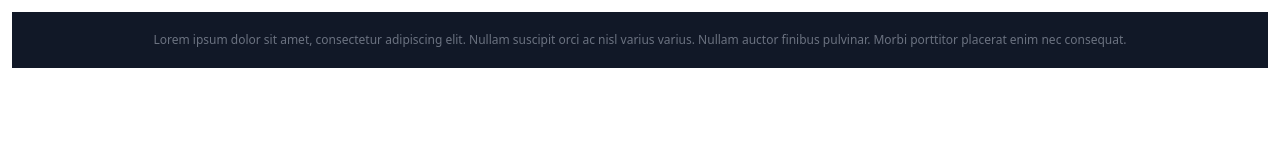
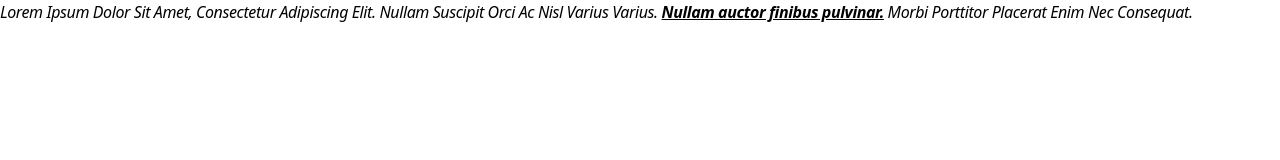
Before and after one commit to dev-arpita/learn-tailwind-css, a plain HTML site: page index.html in a window 1280 px wide. Drawn offline with nearby package versions, Linux system fonts and the light colour scheme.

Commit message:
Styling Text Part 2

```diff
--- a/index.html
+++ b/index.html
@@ -1,10 +1,15 @@
 <html>
+
     <head>
         <link href="https://unpkg.com/tailwindcss@^1.0/dist/tailwind.min.css" rel="stylesheet">
     </head>
-    <body class="font-sans text-gray-900">
-        <p class="text-xs text-center m-3 p-5 bg-gray-900 text-gray-500">
-            Lorem ipsum dolor sit amet, consectetur adipiscing elit. Nullam suscipit orci ac nisl varius varius. Nullam auctor finibus pulvinar. Morbi porttitor placerat enim nec consequat.
+
+    <body>
+        <p class="italic tracking-tight capitalize">
+            Lorem ipsum dolor sit amet, consectetur adipiscing elit. Nullam suscipit orci ac nisl varius varius. <span
+                class="font-black underline normal-case">Nullam auctor finibus pulvinar.</span> Morbi porttitor placerat
+            enim nec consequat.
         </p>
     </body>
+
 </html>
```
